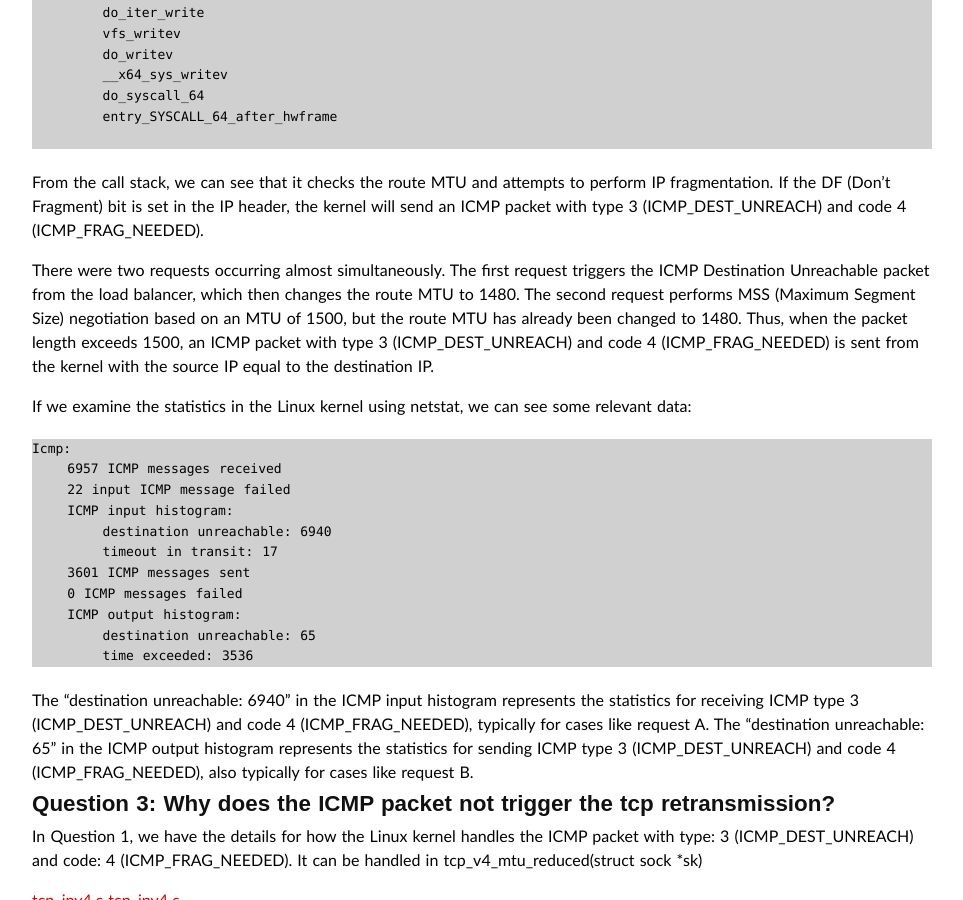
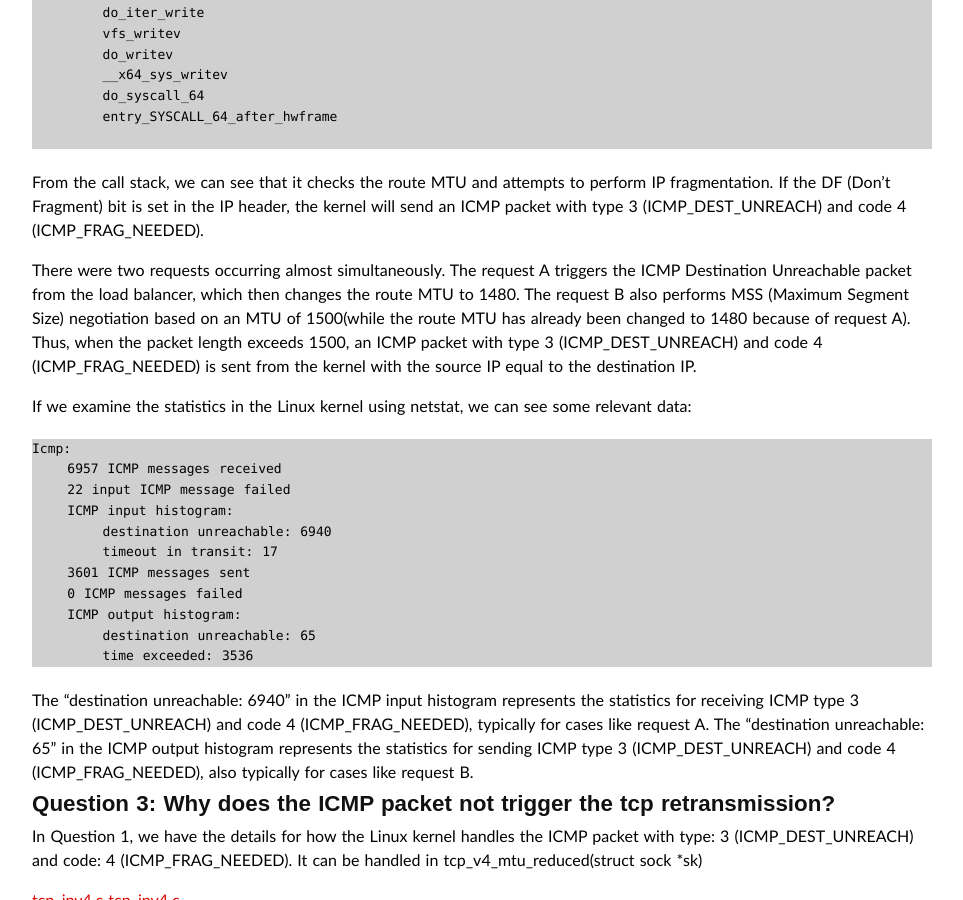
Before and after one commit to wenlxie/wenlxie.github.io, a Jekyll site: the page built from _posts/2024-12-31-Request-delay-200ms-becauseof-MTU-setting-in-IPVS-Loadbalancer-with-IPIP-forwarding-method.md, in a window 1280 px wide and 900 px high, scrolled down 6839 px. Shown: the whole window, without its empty margins (158-1121 px from the left). Built offline with Jekyll 4.4.1, drawn with Linux system fonts in a browser that asks for light colours; some web fonts are replaced; comment, search, counter and statistics services are not loaded; some of the changed text lies outside the part shown.

Commit message:
Update 2024-12-31-Request-delay-200ms-becauseof-MTU-setting-in-IPVS-Loadbalancer-with-IPIP-forwarding-method.md

````diff
--- a/_posts/2024-12-31-Request-delay-200ms-becauseof-MTU-setting-in-IPVS-Loadbalancer-with-IPIP-forwarding-method.md
+++ b/_posts/2024-12-31-Request-delay-200ms-becauseof-MTU-setting-in-IPVS-Loadbalancer-with-IPIP-forwarding-method.md
@@ -58,7 +58,7 @@
 
 -  Packet number 259044 is the first packet sent from 10.0.0.1 to 10.0.0.2. The timestamp is 09:05:53.638466, indicating a delay of approximately 207.76 ms compared to the timestamp 09:05:53.430710 of packet number 257858.
 
-But the strange thing is, there was another request almost at the same time, but it exhibited different behavior.
+The strange thing is, there was another request almost at the same time, it exhibited different behavior.
 
 ![](/assets/2024-12-31-TCPDUMP-request-A.png)
 
@@ -240,7 +240,7 @@
 
 From the call stack, we can see that it checks the route MTU and attempts to perform IP fragmentation. If the DF (Don't Fragment) bit is set in the IP header, the kernel will send an ICMP packet with type 3 (ICMP_DEST_UNREACH) and code 4 (ICMP_FRAG_NEEDED).
 
-There were two requests occurring almost simultaneously. The first request triggers the ICMP Destination Unreachable packet from the load balancer, which then changes the route MTU to 1480. The second request performs MSS (Maximum Segment Size) negotiation based on an MTU of 1500, but the route MTU has already been changed to 1480. Thus, when the packet length exceeds 1500, an ICMP packet with type 3 (ICMP_DEST_UNREACH) and code 4 (ICMP_FRAG_NEEDED) is sent from the kernel with the source IP equal to the destination IP.
+There were two requests occurring almost simultaneously. The request A triggers the ICMP Destination Unreachable packet from the load balancer, which then changes the route MTU to 1480. The request B also performs MSS (Maximum Segment Size) negotiation based on an MTU of 1500(while the route MTU has already been changed to 1480 because of request A). Thus, when the packet length exceeds 1500, an ICMP packet with type 3 (ICMP_DEST_UNREACH) and code 4 (ICMP_FRAG_NEEDED) is sent from the kernel with the source IP equal to the destination IP.
 
 If we examine the statistics in the Linux kernel using netstat, we can see some relevant data:
 ```
@@ -333,7 +333,7 @@
 tcp_v4_mtu_reduced() is invoked when the socket is released by release_sock(). In tcp_v4_mtu_reduced(), tcp_simple_retransmit() is called [tcp_simple_retransmit()](https://elixir.bootlin.com/linux/v5.15.126/source/net/ipv4/tcp_ipv4.c#L372), but the packet is not sent out, so TCP retransmission is not triggered in this scenario, unlike request A [tcp_input.c](https://elixir.bootlin.com/linux/v5.15.126/source/net/ipv4/tcp_input.c#L2770).
 
 
-Upon further tracing, in this condition, the packet is sent again during the handling of the TCP probe timer, resulting in a delay of more than 200ms.
+In such scenario, the packet, from the request B, instead be sent in TCP retransmissionis triggered by ICMP, it is sent again during the handling of the TCP probe timer, resulting in a delay of more than 200ms.
 
 
 ```
````
